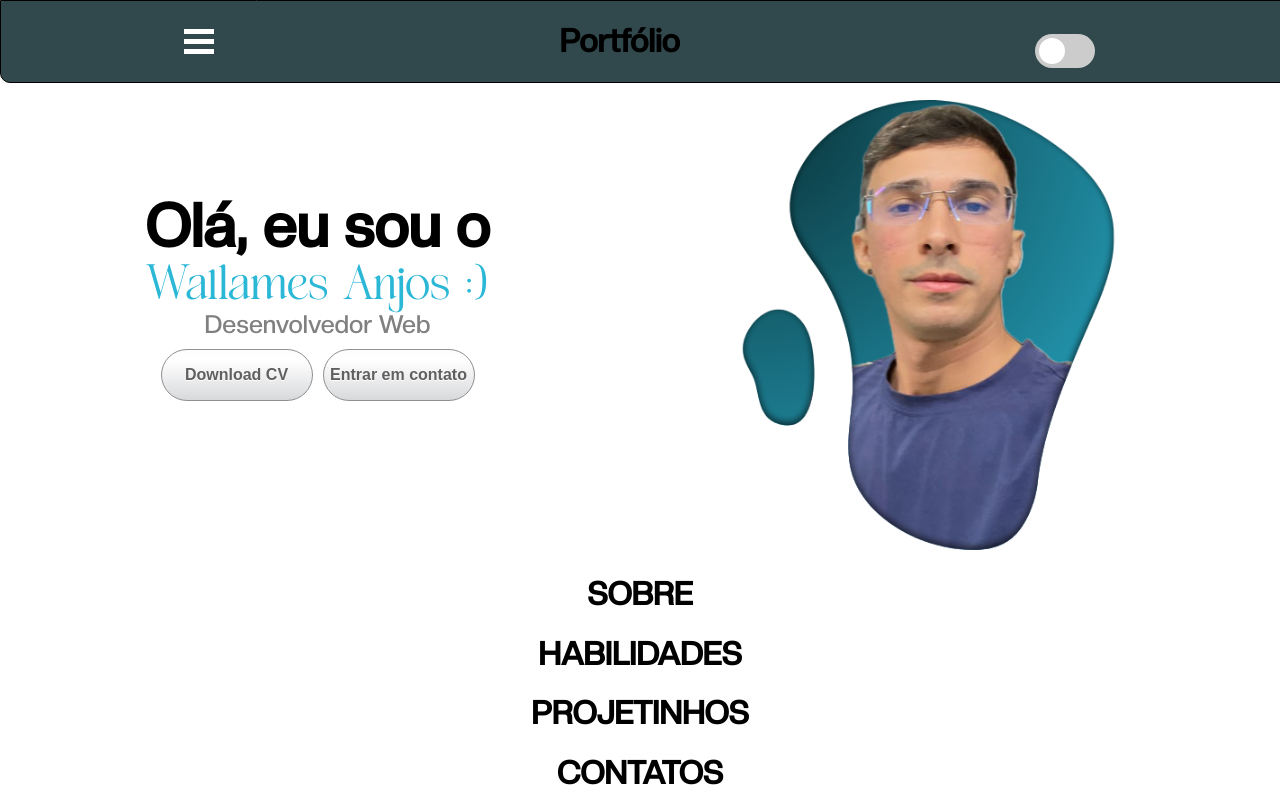
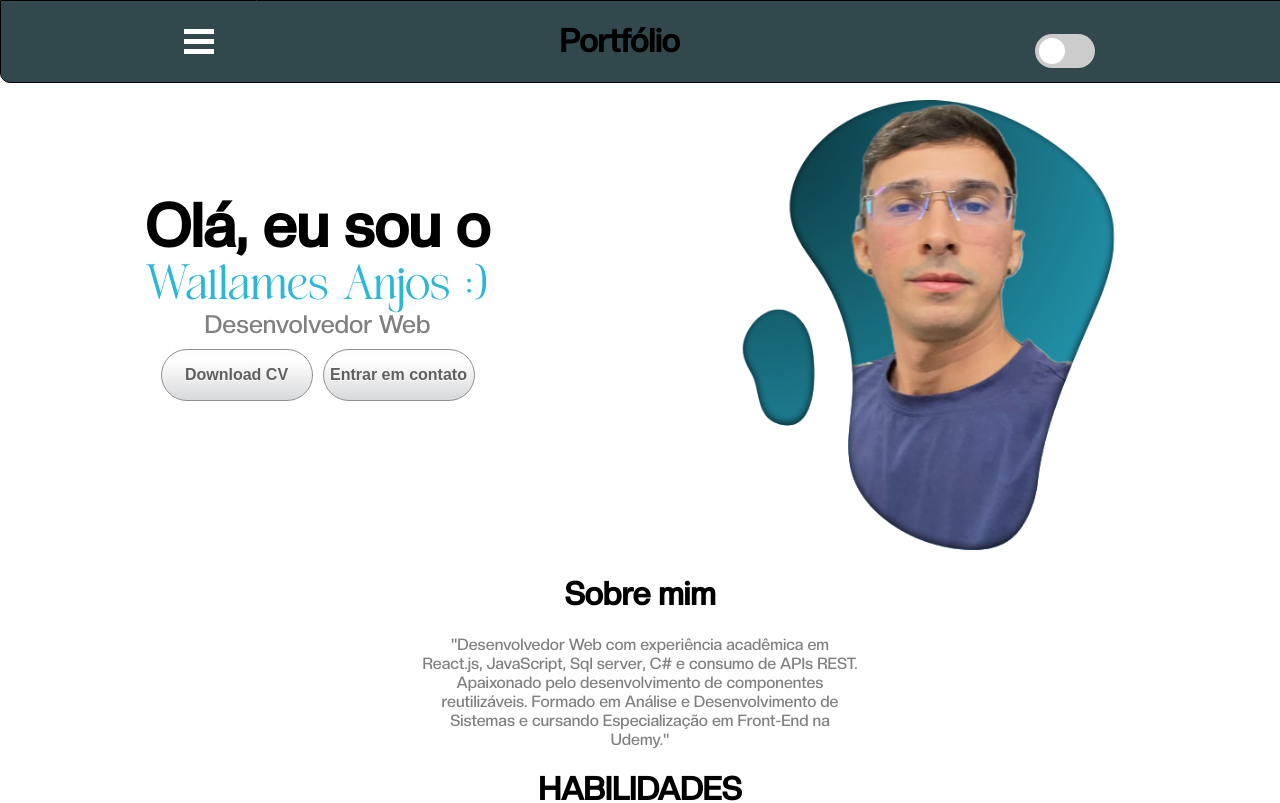
Before and after one commit to wallames1/Portfolio, a React (Create React App) app in the folder Portfólio/eu/: page / in a window 1280 px wide. Shown: the top 803 px of the page. Built offline with nearby package versions, Linux system fonts and the light colour scheme.

Commit message:
add sobre

```diff
--- a/Portfólio/eu/src/Sobre.css
+++ b/Portfólio/eu/src/Sobre.css
@@ -0,0 +1,8 @@
+div.sobre {
+    margin-top: 20px;
+    margin-right: 400px;
+    margin-left: 400px;
+}
+p{
+    color: gray;
+}
--- a/Portfólio/eu/src/Sobre.js
+++ b/Portfólio/eu/src/Sobre.js
@@ -1,9 +1,11 @@
 import React from 'react'
+import './Sobre.css'
 
 function Sobre() {
   return (
-    <div>
-        <h1>SOBRE</h1>
+    <div className='sobre'>
+        <h1>Sobre mim</h1>
+        <p>"Desenvolvedor Web com experiência acadêmica em React.js, JavaScript, Sql server, C# e consumo de APIs REST. Apaixonado pelo desenvolvimento de componentes reutilizáveis. Formado em Análise e Desenvolvimento de Sistemas e cursando Especialização em Front-End na Udemy."</p>
     </div>
   )
 }
```
